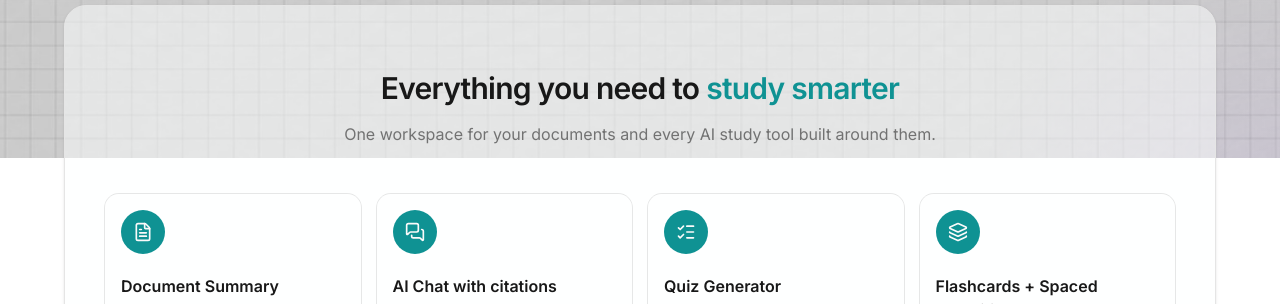
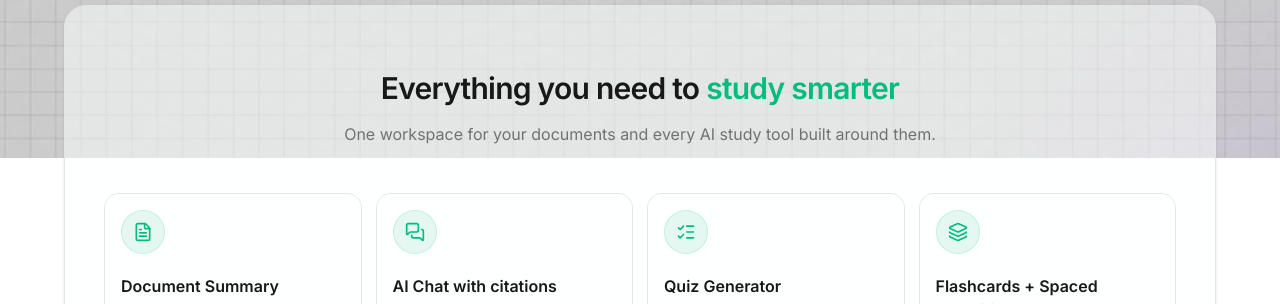
Before and after one commit to shounadhikary/StudyMind, a Next.js app: page / in a window 1280 px wide. Shown: the part 642-946 px from the top of the page. Built offline with nearby package versions, Linux system fonts and the light colour scheme; no server answers.

Commit message:
style: match features section to reference mockup
Use subtle emerald-tinted icon circles with colored icons (instead of
solid teal with white icons) and an emerald "study smarter" accent, per
the reference design.

```diff
--- a/src/app/(marketing)/page.tsx
+++ b/src/app/(marketing)/page.tsx
@@ -144,7 +144,9 @@ export default function LandingPage() {
           <div className="mx-auto max-w-2xl text-center">
             <h2 className="font-heading text-3xl font-semibold tracking-tight">
               Everything you need to{" "}
-              <span className="text-primary">study smarter</span>
+              <span className="text-emerald-500 dark:text-emerald-400">
+                study smarter
+              </span>
             </h2>
             <p className="mt-4 text-muted-foreground text-pretty">
               One workspace for your documents and every AI study tool built
@@ -158,7 +160,7 @@ export default function LandingPage() {
                 className="border-border/60 bg-card/40 transition-colors hover:border-primary/50"
               >
                 <CardHeader>
-                  <span className="flex size-11 items-center justify-center rounded-full bg-primary text-primary-foreground">
+                  <span className="flex size-11 items-center justify-center rounded-full bg-emerald-500/10 text-emerald-500 ring-1 ring-inset ring-emerald-500/15 dark:text-emerald-400">
                     <feature.icon className="size-5" />
                   </span>
                   <CardTitle className="mt-4 text-base font-semibold">
```
